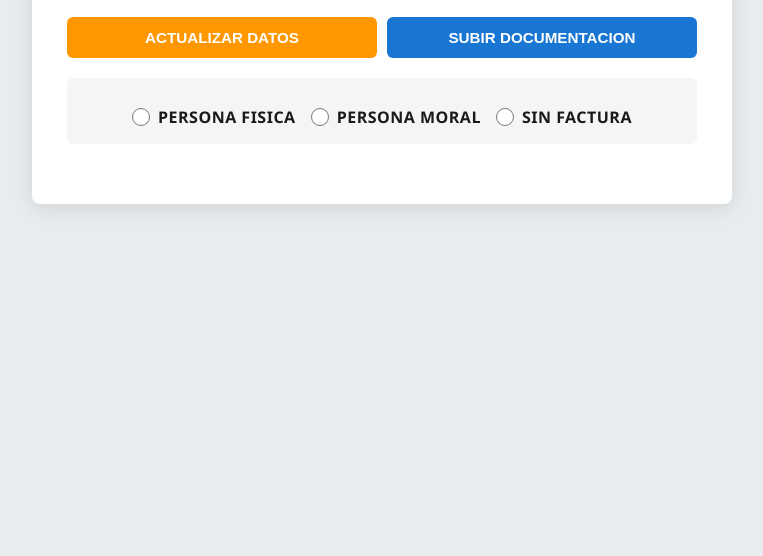
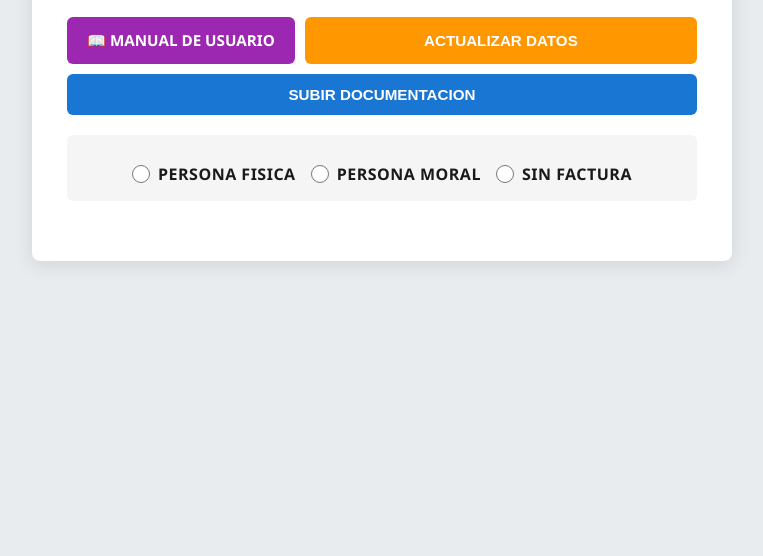
Before and after one commit to mediossibru-2026/formato, a plain HTML site: page index.html in a window 1280 px wide. Shown: the part 244-800 px from the top of the page, without its empty margins (258-1021 px from the left). Drawn offline with Linux system fonts and the light colour scheme.

Commit message:
Add user manual link to index.html

```diff
--- a/index.html
+++ b/index.html
@@ -593,6 +593,9 @@
   <div class="titulo-formulario">Manifestación y Alta de Cliente</div>
 
   <div class="botones-top">
+    <a href="https://mediossibru-2026.github.io/formato/manual-cliente.html" target="_blank" class="btn-accion-top" style="background: var(--morado-accion); text-decoration: none; display: inline-flex; align-items: center; justify-content: center;">
+      📖 MANUAL DE USUARIO
+    </a>
     <button class="btn-accion-top btn-actualizar-datos" onclick="abrirModalActualizarDatos()">ACTUALIZAR DATOS</button>
     <button class="btn-accion-top btn-subir-docs" onclick="abrirModalDocumentos()">SUBIR DOCUMENTACION</button>
   </div>
```
